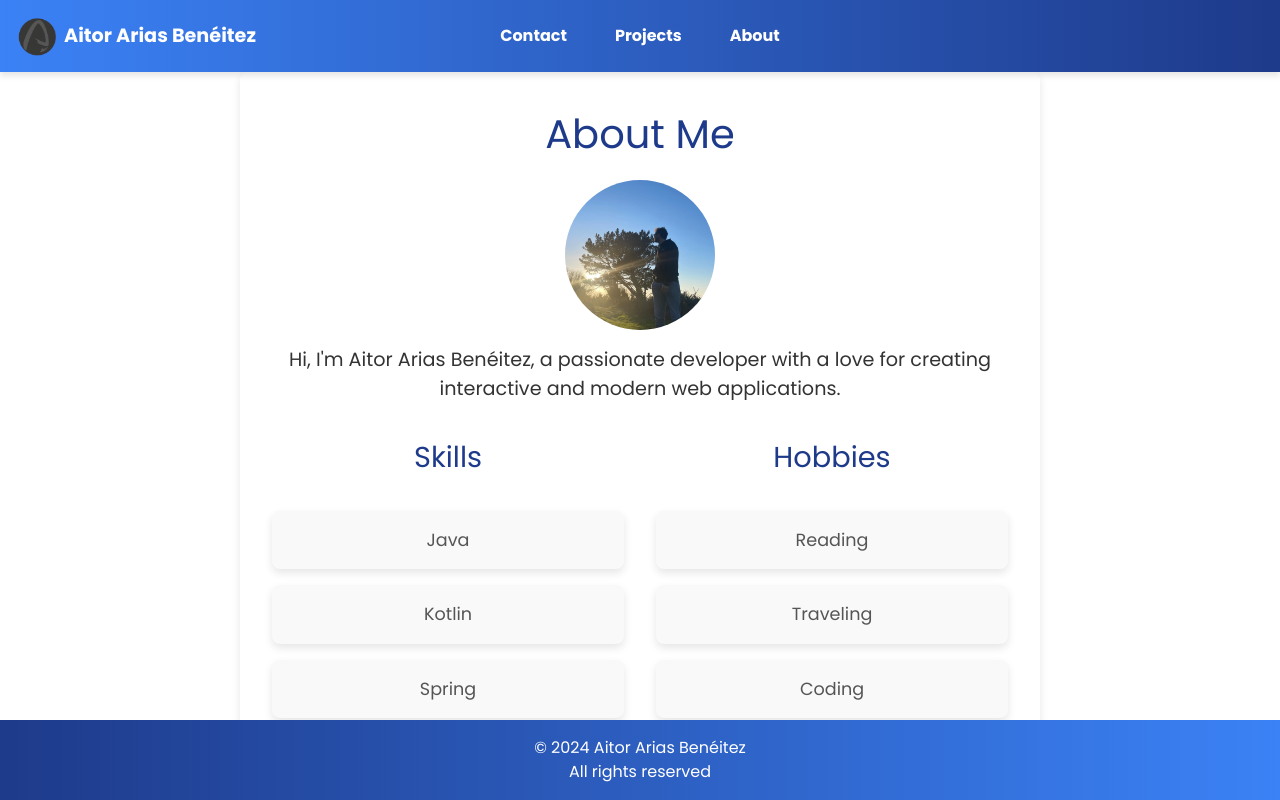
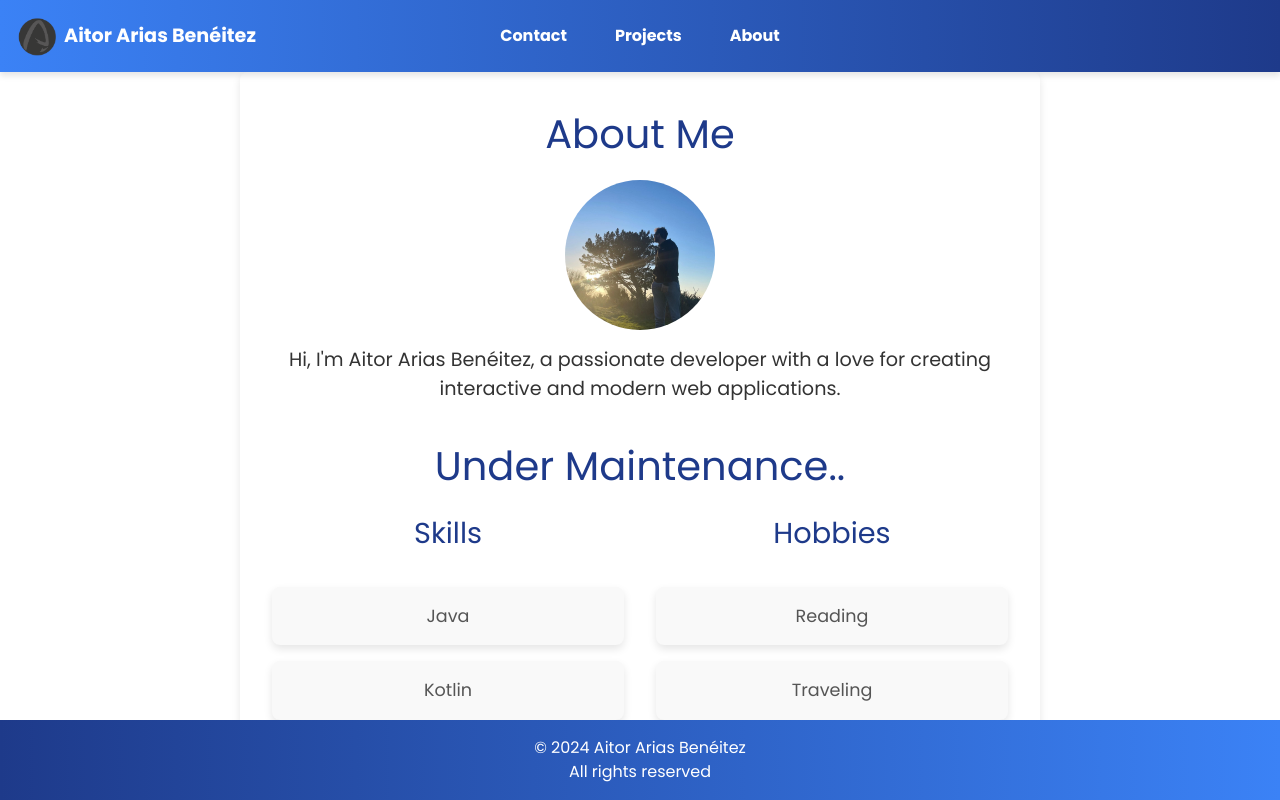
Before and after one commit to Aitooor/Portfolio, an Angular app: page /about in a window 1280 px wide. Shown: the top 800 px of the page. Built offline with nearby package versions, Linux system fonts and the light colour scheme.

Commit message:
feat: added TODO for about component

```diff
--- a/src/app/about/about.component.html
+++ b/src/app/about/about.component.html
@@ -4,6 +4,7 @@
     <img src="assets/images/aitor_foto_igeldo.jpg" alt="Profile Picture" class="profile-picture">
     <p class="description">Hi, I'm Aitor Arias Benéitez, a passionate developer with a love for creating interactive and modern web applications.</p>
   </div>
+  <h2>Under Maintenance..</h2>
   <div class="cards-container">
     <div class="skills">
       <h3>Skills</h3>
```
